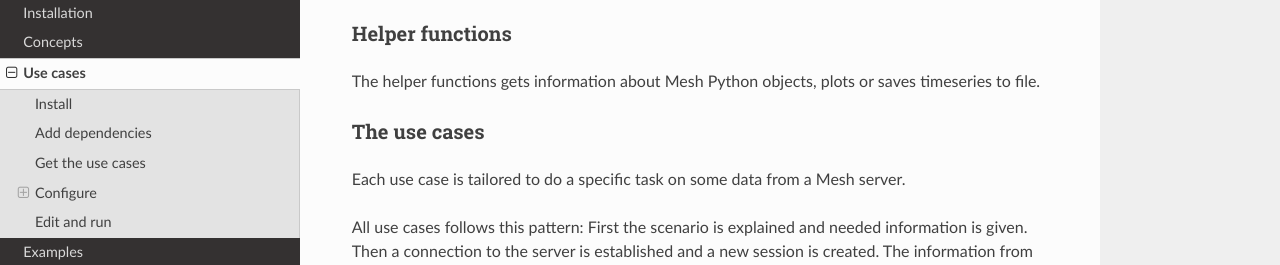
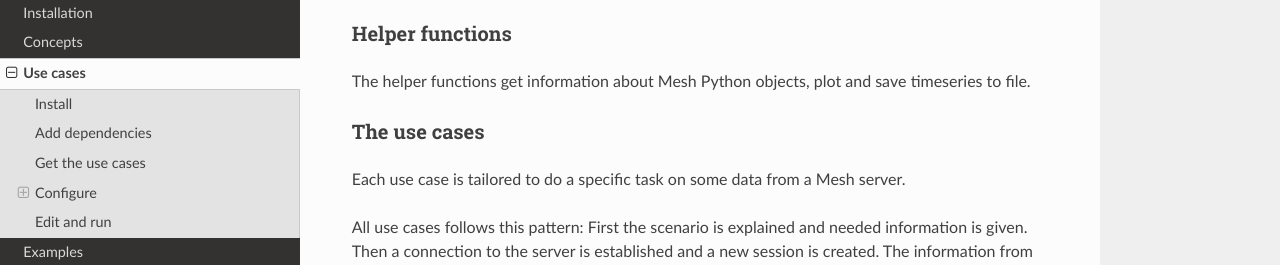
Before and after one commit to Volue-Public/energy-mesh-python, a Sphinx documentation site: the page built from docs/source/usecases.rst, in a window 1280 px wide and 900 px high, scrolled down 807 px, cut to the strip 186-451 px from the top of the window. Built offline with Sphinx 7.4.7 and the Read the Docs theme 2.0.0, drawn with Linux system fonts in a browser that asks for light colours.

Commit message:
Update docs/source/usecases.rst
Co-authored-by: Tomasz Noczynski <88330807+tnoczyns-volue@users.noreply.github.com>

```diff
--- a/docs/source/usecases.rst
+++ b/docs/source/usecases.rst
@@ -40,7 +40,7 @@ The first section of the file exposes some configuration options. Edit these to
 Helper functions
 ~~~~~~~~~~~~~~~~~~~~
 
-The helper functions gets information about Mesh Python objects, plots or saves timeseries to file.
+The helper functions get information about Mesh Python objects, plot and save timeseries to file.
 
 The use cases
 ~~~~~~~~~~~~~~
```
